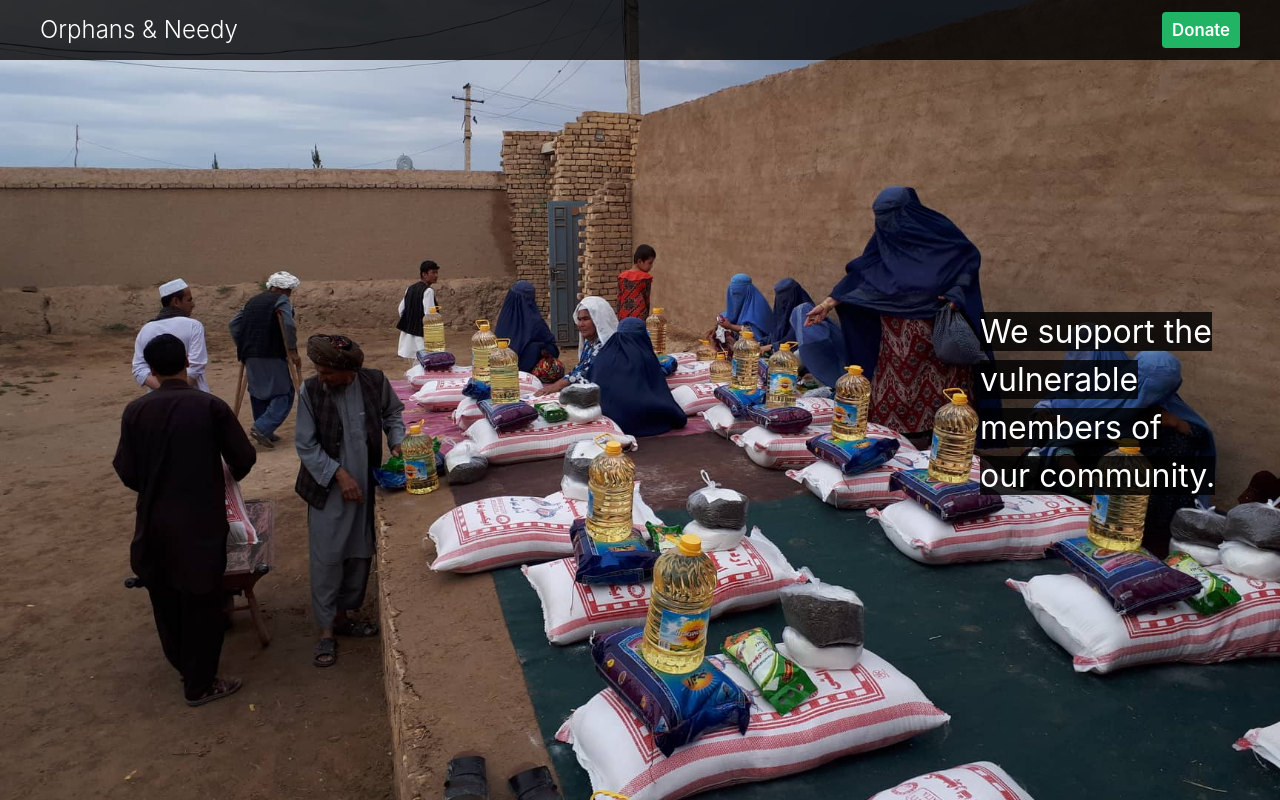
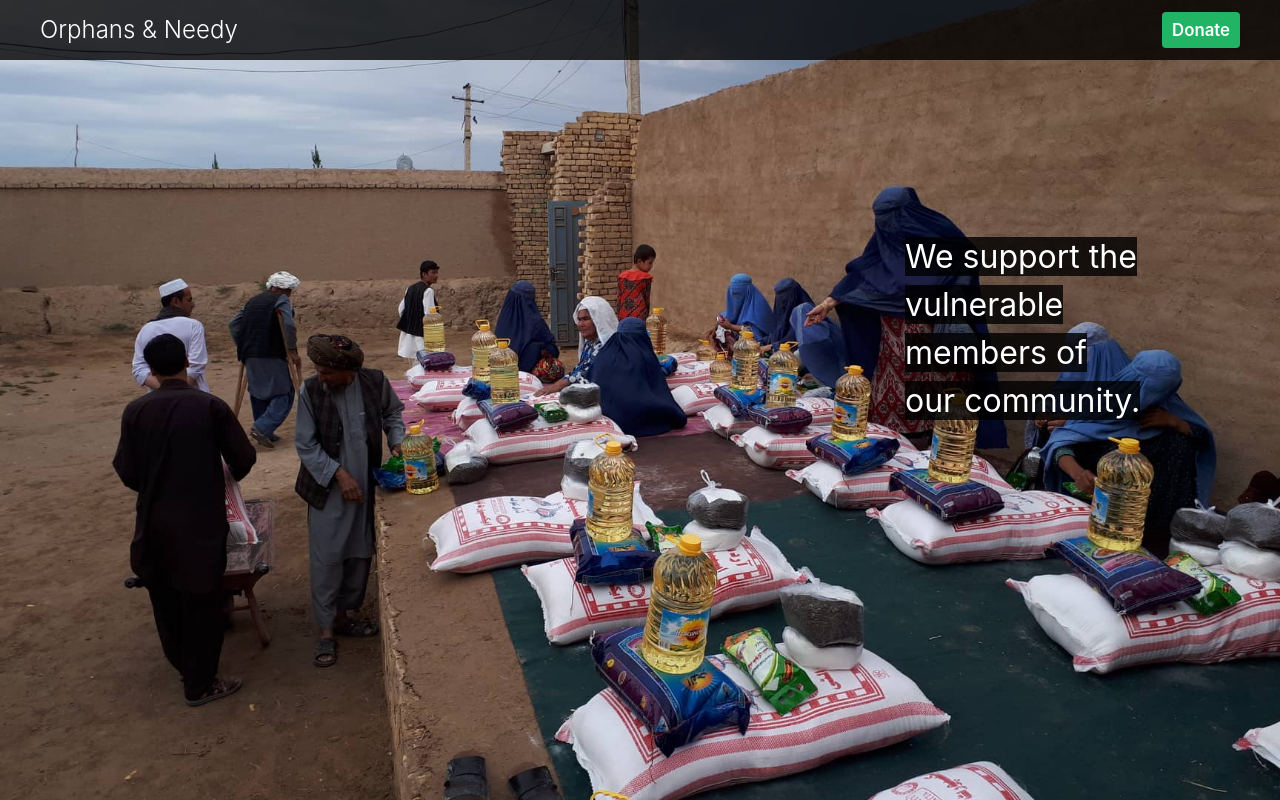
Before and after one commit to AfghanCanadian/AfghanCanadian.github.io, a plain HTML site: page index.html in a window 1280 px wide. Drawn offline with nearby package versions, Linux system fonts and the light colour scheme; a script that the page names is missing.

Commit message:
Added more spacing for first page on larger screens

```diff
--- a/index.css
+++ b/index.css
@@ -241,4 +241,16 @@ body {
         grid-template-columns: minmax(250px, 1fr) minmax(250px, 1fr);
         grid-auto-rows: minmax(250px, 1fr);
     }
+
+    .info {
+        margin: 20px;
+        /* padding: 20px; */
+    }
 }
+
+@media only screen and (min-width: 1200px) {
+    .info {
+        margin: 80px;
+        /* padding: 80px; */
+    }
+}
```
